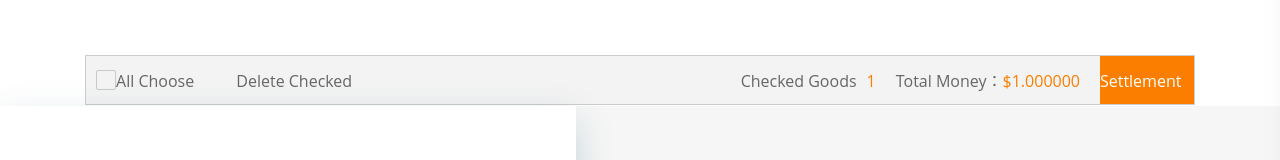
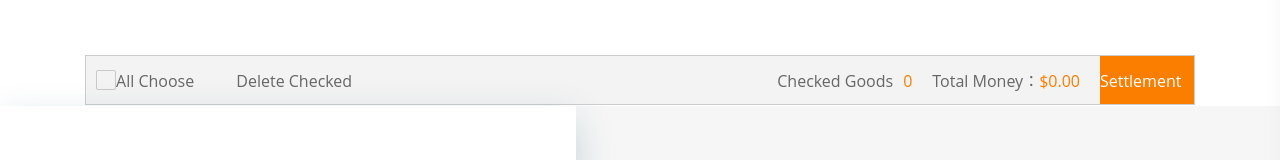
Before and after one commit to Chen-sir18/HaFood, a Vue app in the folder HaFood/: page /Shopcar in a window 1280 px wide. Shown: the part 235-395 px from the top of the page. Built offline with nearby package versions, Linux system fonts and the light colour scheme; sample sign-in values are in the browser's storage; a web font is replaced by a local one.

Commit message:
Shopcar.vue

```diff
--- a/HaFood/src/components/public/Shopcar.vue
+++ b/HaFood/src/components/public/Shopcar.vue
@@ -37,7 +37,7 @@
       <div ref="shopcartable" class="shopcar-table clearfix text-no-blue">
         <div :ref = "'num' + index"  :class="{shopcargoodsbox: true, shopcargoodsboxchecked:shopcargoods[index].checked}" :key="index" v-for="(item,index) in shopcargoods">
           <!-- 商品选中框 -->
-          <input @change="inputchecked" class="goods-checked" v-model="shopcargoods[index].checked" type="checkbox" >
+          <input @change="inputchecked" :goodsindex='index' class="goods-checked" v-model="shopcargoods[index].checked" type="checkbox" >
           <div class="goodsimg-box">
             <img class="goodsimg" :src=" 'api/' + item.picstr " alt="">
           </div>
@@ -56,17 +56,17 @@
           <div class="goodscount">
             <div class="goods-count">
               <span @click="changecount(-1, $event)" class="reduce-count text-no-blue">-</span>
-              <input @blur="writecount" :goodsid='index' class="count" type="number" v-model="shopcargoods[index].goodscount">
+              <input @blur="writecount"  :goodsindex='index' class="count" type="number" v-model="shopcargoods[index].goodscount">
               <span @click="changecount(1, $event)" class="add-count text-no-blue">+</span>
             </div>
           </div>
           <!-- 商品小计价格 -->
           <div class="goodssubtotal">
-            <span class="goods-subtotal">{{'$' + item.goodscount * parseInt(item.price.replace(/\$/,'')) + '.00'}}</span>
+            <span class="goods-subtotal">{{'$' + item.subtotal + '.00'}}</span>
           </div>
           <!-- 商品删除 -->
           <div class="goodsoperate">
-            <span @click="deletegoods" :goodsid = 'index' class="goods-operate">Delete</span>
+            <span @click="deletegoods" :goodsindex = 'index' class="goods-operate">Delete</span>
           </div>
         </div>
       </div>
@@ -86,11 +86,11 @@
         </div>
         <!-- 已选中商品所有的小计相加 -->
         <div class="all-money">
-          Total Money：<span class="allmoney">{{'$' + '1.000000'}}</span>
+          Total Money：<span class="allmoney">{{'$' + checkedmoney + '.00'}}</span>
         </div>
-        <!-- 已选中商品渲染 -->
+        <!-- 已选中商品数量 -->
         <div class="checked-goods-count">
-          Checked Goods<span class="checkedcount">1</span>
+          Checked Goods<span class="checkedcount">{{checkedgoods.length}}</span>
         </div>
       </div>
     </div>
@@ -104,7 +104,9 @@ export default {
 data: function () {
   return {
     shopcargoods: [],
-    allchecked: false
+    allchecked: false,
+    checkedgoods: [],
+    checkedmoney: 0
   }
 },
 mounted: function () {
@@ -118,19 +120,44 @@ mounted: function () {
       },
       method: 'get'
     }).then((response) => {
-        response.data.data.forEach((item) => {
+//  		console.log(response.data.data)
+      	response.data.data.forEach((item) => {
         item.checked = false
+        item.subtotal = item.goodscount * parseInt(item.price.replace(/^\$/, ''))
       })
       this.shopcargoods = response.data.data
     })
   }
 },
 methods: {
+	changeallmoney: function () {
+		let allmoney = 0
+		this.shopcargoods.forEach((item, index) => {
+			this.checkedgoods.forEach((content, id) => {
+				if (content === item.ingredientsid) {
+					allmoney += item.subtotal
+				}
+			})
+		})
+		this.checkedmoney = allmoney
+	},
   // 点击每个商品的选中框
   inputchecked: function () {
     this.allchecked = this.shopcargoods.every(function (item) {
 			return item.checked
 		})
+    this.checkedgoods.splice(0)
+    this.shopcargoods.forEach((item) => {
+    	if (item.checked) {
+    		this.checkedgoods.push(item.ingredientsid)
+    	} else {
+    		this.checkedgoods.some((content, i) => {
+    			if (item.ingredientsid === content) {
+    				this.checkedgoods.splice(i, 1)
+    			}
+    		})
+    	}
+    })
   },
   //  点击加减改变count的值
   changecount: function (num, event) {
@@ -141,38 +168,63 @@ methods: {
       alert('商品数量不能大于100')
       return false
     } else {
-      let goodsid = event.target.parentNode.children[1].getAttribute('goodsid')
-      this.shopcargoods[goodsid].goodscount = countnum + num
+      let goodsindex = event.target.parentNode.children[1].getAttribute('goodsindex')
+      this.shopcargoods[goodsindex].goodscount = countnum + num
+      this.shopcargoods[goodsindex].subtotal = this.shopcargoods[goodsindex].goodscount * parseInt(this.shopcargoods[goodsindex].price.replace(/^\$/, ''))
+      this.changeallmoney()
     }
   },
   //  改变count的值
   writecount: function (e) {
-    let goodsid = event.target.getAttribute('goodsid')
+    let goodsindex = event.target.getAttribute('goodsindex')
     if (parseInt(e.target.value) > 100) {
       alert('商品数量不能大于100')
-      this.shopcargoods[goodsid].goodscount = 100
+      this.shopcargoods[goodsindex].goodscount = 100
     } else if (parseInt(e.target.value) < 1) {
       alert('商品数量不能小于1')
-      this.shopcargoods[goodsid].goodscount = 1
+      this.shopcargoods[goodsindex].goodscount = 1
     }
+    this.shopcargoods[goodsindex].subtotal = this.shopcargoods[goodsindex].goodscount * parseInt(this.shopcargoods[goodsindex].price.replace(/^\$/, ''))
+    this.changeallmoney()
   },
+  // 删除商品
   deletegoods: function (e) {
-    // 去绑定好的父级元素
-    let deletestr = 'num' + e.target.getAttribute('goodsid')
-    let shopcartable = this.$refs.shopcartable
-    shopcartable.removeChild(this.$refs[deletestr][0])
+    // 删掉页面上的元素
+    let goodsindex = e.target.getAttribute('goodsindex')
+    // 删除 被选中的数组
+    let deleteingredientsid = this.shopcargoods[goodsindex].ingredientsid
+    this.checkedgoods.forEach((item, i) => {
+    	if (item === deleteingredientsid) {
+    		this.checkedgoods.splice(i, 1)
+    	}
+    })
+		// 删除 shopcargoods的内容,重新渲染到页面上
+    this.shopcargoods.splice(goodsindex, 1)
+    // 重新给予所选的全部价格
+    this.changeallmoney()
+    console.log(this.shopcargoods)
   },
+  // 全选或者 全不选
   changeallchecked: function () {
     if (this.allchecked) {
-      this.shopcargoods.forEach((item) => {
+      this.shopcargoods.forEach((item, index) => {
         item.checked = true
+        this.checkedgoods.push(item.ingredientsid)
       })
+//    console.log(this.checkedgoods)
     } else {
       this.shopcargoods.forEach((item) => {
         item.checked = false
       })
+      this.checkedgoods.splice(0)
+//    console.log(this.checkedgoods)
     }
   }
+},
+watch: {
+	checkedgoods: function (val) {
+		this.changeallmoney()
+	}
 }
 }
 </script>
```
